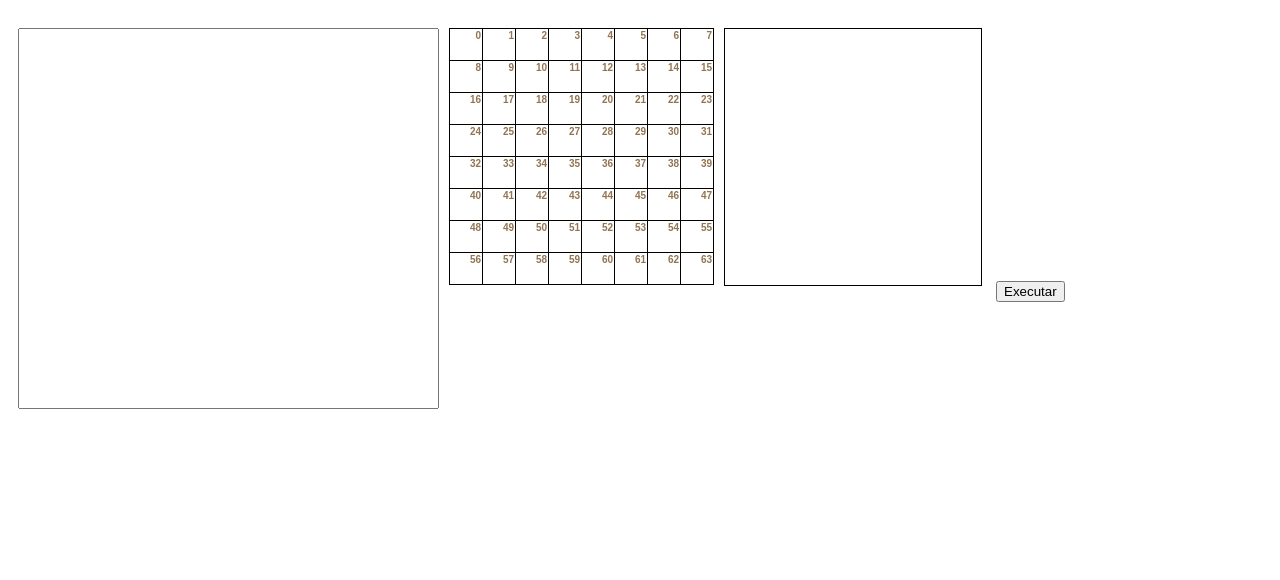
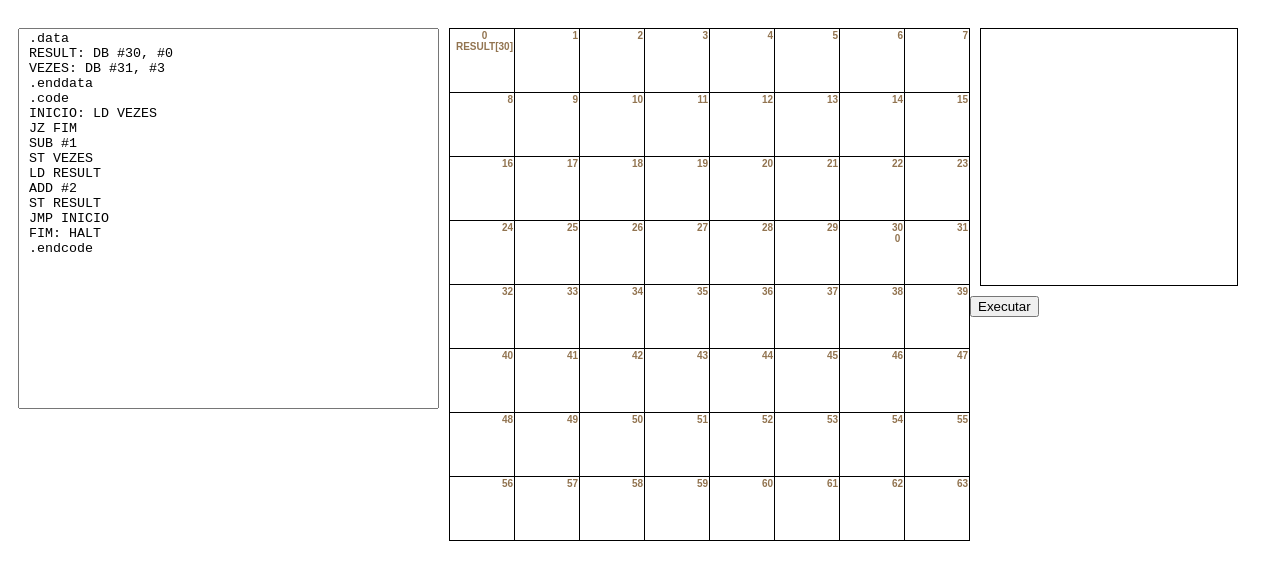
Before and after one commit to VitorAKern/trabalhoarqgraficas, a plain HTML site: page index.html in a window 1280 px wide. Both pictures are taken after a click on the button "Executar". Shown: the part 48-628 px from the top of the page. Drawn offline with Linux system fonts and the light colour scheme.

Commit message:
Dev - Começando a dar Load na memoria

```diff
--- a/app.js
+++ b/app.js
@@ -20,7 +20,7 @@ function render() {
         const pixelIndex = column + ( Width * row )
 
         html += '<td>'
-        html += `<div id=${pixelIndex} class="pixel-index">${pixelIndex}</div>`
+        html += `<div id=${pixelIndex} class="pixel-index"><span>${pixelIndex}</span><br><span class="texto" id="text${pixelIndex}"></span></div>`
         html += '</td>'
       }
 
@@ -32,35 +32,78 @@ function render() {
     document.querySelector('#Memory').innerHTML = html  ;
   }
 
+  function setData(){
+
+  }
+
   function execute(){
     var lines = document.getElementById('Code').value.split('\n');
-    let aux;
-    var position;
-    var stopCond;
-    for(var i = 0;i < lines.length;i++){
-        let aux = lines[i];
-        for(let j = 0; j < lines[i].length; i++){
-            if(stopCond == true){
-                if(aux[j] == " "){
-                    stopCond = false;
-                    break;
-                }
-                position += aux[j];
+    let auxData = [];
+    let auxCode = [];
+    let j = 0;
+    //Separa os blocos data e code em dois arrays auxiliares
+    for(let i = 0; i < lines.length; i++){
+      if(lines[i].toString().trimStart() === ".data"){
+          while(lines[i].toString().trimStart() !== ".enddata"){
+          if(lines[i+1].toString().trimStart() !== ".enddata"){
+              auxData.push(lines[i+1]);
             }
-            if(aux[j] == "#"){
-                stopCond = true;
-                position = aux[j+1] + aux[j+2];
+            i++;
+          }
+      }
+
+      if(lines[i].toString().trimStart() === ".code"){
+          while(lines[i].toString().trimStart() !== ".endcode"){
+            if(lines[i+1].toString().trimStart() !== ".endcode"){
+              auxCode.push(lines[i+1]);
             }
+            i++;
+          }
+      }
+    }
+
+    for(let i = 0; i < auxData.length; i++){
+      var aux = auxData[i].trimStart().split(' ').forEach((item) => {
+        if (item == "DB"){
+          //document.getElementById(`text${j}`).innerText = `${item[i-1]}[${item[i+1]}]`;
+          document.getElementById(`text0`).innerText = `RESULT[30]`;
+          // document.getElementById(`text${item[i+1]}`).innerText = `${item[i+2]}`;
+          document.getElementById(`text30`).innerText = `0`;
         }
-        commands = lines[i].substring(1,3);
 
-        switch(commands){
-            case commands.DB:
-            document.getElementById(position).value = "50"
+        j++;
+      });
 
-        }
+    }
+    //console.log(auxData);
+    //console.log(auxCode);
+
+    // let aux;
+    // var position;
+    // var stopCond;
+    // for(var i = 0;i < lines.length;i++){
+    //     let aux = lines[i];
+    //     for(let j = 0; j < lines[i].length; i++){
+    //         if(stopCond == true){
+    //             if(aux[j] == " "){
+    //                 stopCond = false;
+    //                 break;
+    //             }
+    //             position += aux[j];
+    //         }
+    //         if(aux[j] == "#"){
+    //             stopCond = true;
+    //             position = aux[j+1] + aux[j+2];
+    //         }
+    //     }
+    //     commands = lines[i].substring(1,3);
+
+    //     switch(commands){
+    //         case commands.DB:
+    //         document.getElementById(position).value = "50"
+
+    //     }
         //code here using lines[i] which will give you each line
     }
-  }
 
   this.render();
--- a/index.html
+++ b/index.html
@@ -27,8 +27,8 @@
           border: 1px solid #000;
         }
         td {
-          width: 32px;
-          height: 32px;
+          width: 64px;
+          height: 64px;
           color: #FFF;
           border: 1px solid #000;
           text-align: center;
@@ -62,12 +62,30 @@
         canvas{
             margin: 10px;
         }
+        span .texto{
+          text-align: center;
+          font-weight:bold;
+        }
       </style>
     </head>
     <body>
         <h1>Arquitetura CJD2 Compiler</h1>
         <div><textarea id="Code" rows="25" cols="50">
-
+ .data
+ RESULT: DB #30, #0
+ VEZES: DB #31, #3
+ .enddata
+ .code
+ INICIO: LD VEZES
+ JZ FIM
+ SUB #1
+ ST VEZES
+ LD RESULT
+ ADD #2
+ ST RESULT
+ JMP INICIO
+ FIM: HALT
+ .endcode
         </textarea></div>
         <div id="Memory"></div>
         <canvas id="myCanvas" width="256" height="256" style="border:1px solid #000000;">
```
